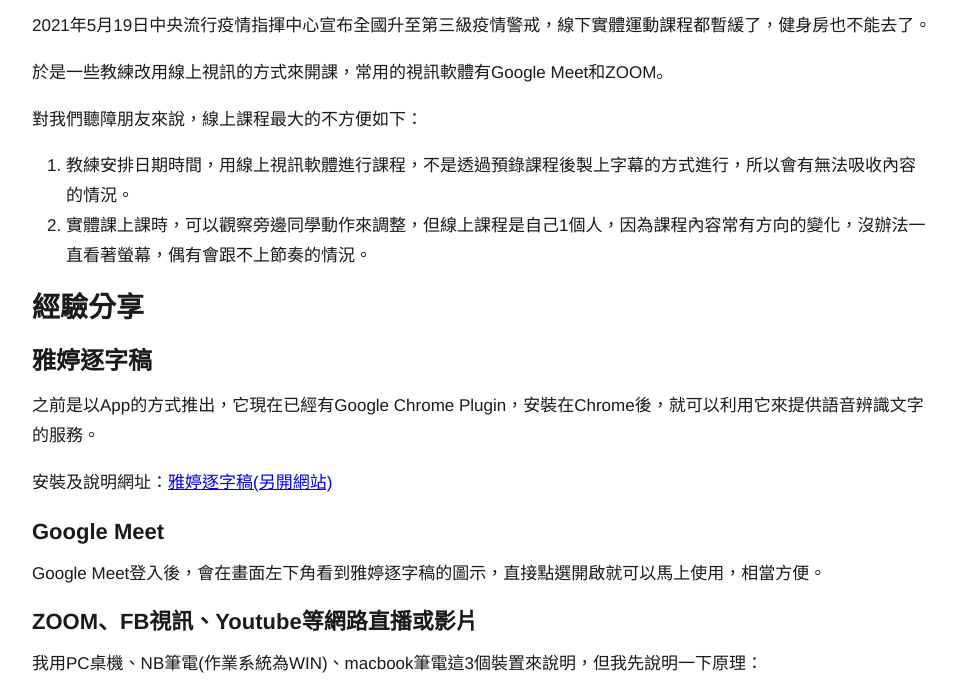
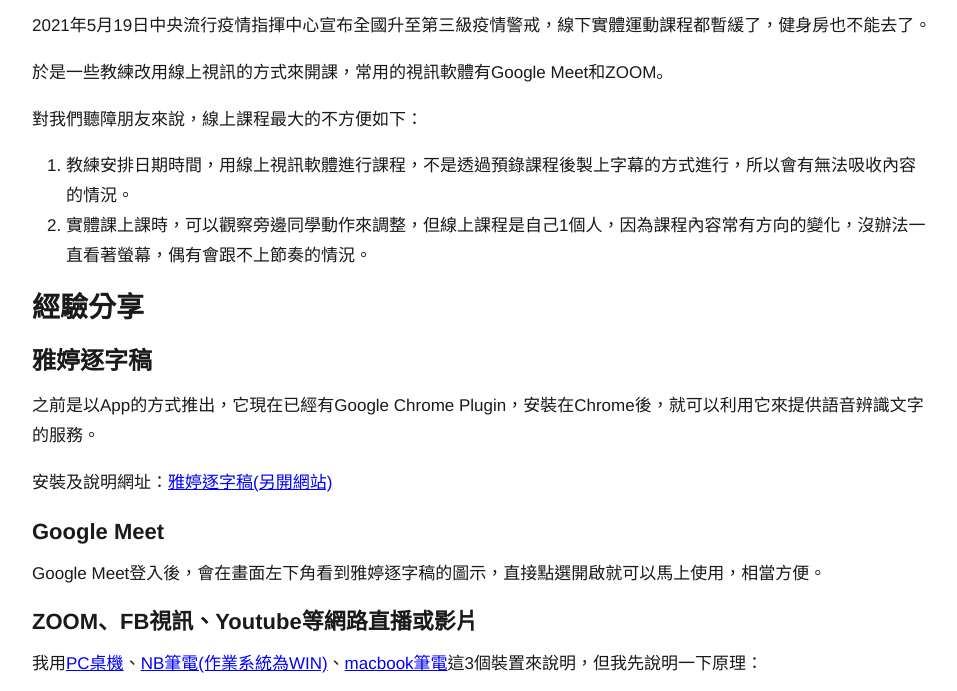
Before and after one commit to gatesakagi/audiototext, a plain HTML site: page index.html in a window 1280 px wide. Shown: the part 109-800 px from the top of the page, without its empty margins (158-1115 px from the left). Drawn offline with Linux system fonts and the light colour scheme.

Commit message:
更新圖檔&加上錨點

```diff
--- a/index.html
+++ b/index.html
@@ -58,6 +58,8 @@
             color: #6A6A6A;
             margin-bottom: 1em;
         }
+        a{ color: blue; }
+        a:hover{ color: red; }
     </style>
     <!-- Global site tag (gtag.js) - Google Analytics -->
     <script async src="https://www.googletagmanager.com/gtag/js?id=UA-198875216-1"></script>
@@ -88,13 +90,13 @@
         <h4>Google Meet</h4>
         <p>Google Meet登入後，會在畫面左下角看到雅婷逐字稿的圖示，直接點選開啟就可以馬上使用，相當方便。</p>
         <h4>ZOOM、FB視訊、Youtube等網路直播或影片</h4>
-        <p>我用PC桌機、NB筆電(作業系統為WIN)、macbook筆電這3個裝置來說明，但我先說明一下原理：</p>
+        <p>我用<a href="#pc">PC桌機</a>、<a href="#nb">NB筆電(作業系統為WIN)</a>、<a href="#mac">macbook筆電</a>這3個裝置來說明，但我先說明一下原理：</p>
         <h5>原理說明</h5>
         <p>音源輸出(Audio Output)：就是喇叭，放出影片的聲音。</p>
         <p>音源輸入(Audio Input)：就是麥克風，把聲音收進來。</p>
         <p>所以我們要做的事情，就是把ZOOM、FB視訊、Youtube等網路直播或影片放出來的聲音，從喇叭輸出轉到麥克風輸入，給雅婷逐字稿跑語音辨識文字。</p>
         <p>這個概念就叫做迴路(LoopBack)。</p>
-        <h5>一、PC桌機</h5>
+        <a name="pc"></a><h5>一、PC桌機</h5>
         <p>這部分最好做，直接用音源線做硬體的LoopBack。</p>
         <p>
             <ol>
@@ -115,7 +117,7 @@
             <img src="img/pc_03.png" alt="音源線插上麥克風孔及喇叭孔">
             <figcaption>音源線插上麥克風孔及喇叭孔</figcaption>
         </figure>
-        <h5>二、NB筆電(作業系統為WIN)</h5>
+        <a name="nb"></a><h5>二、NB筆電(作業系統為WIN)</h5>
         <p>我們要先安裝一個虛擬音源線VB-CABLE Driver，它是一款免費的虛擬音源線裝置，安裝完成以後，在「聲音」的「播放」選項會新增一個虛擬裝置「CABLE Input」，「錄音」的選項會新增一個虛擬裝置「CABLE Output」，這樣子就可以做一個LoopBack。</p>
         <p>
             <ol>
@@ -165,6 +167,8 @@
                 </li>
             </ol>
         </p>
+        <a name="mac"></a><h5>三、macbook筆電(待續)</h5>
+
     </div>
 </body>
 </html>
```
Also changed, not shown: img/nb_04.png.
